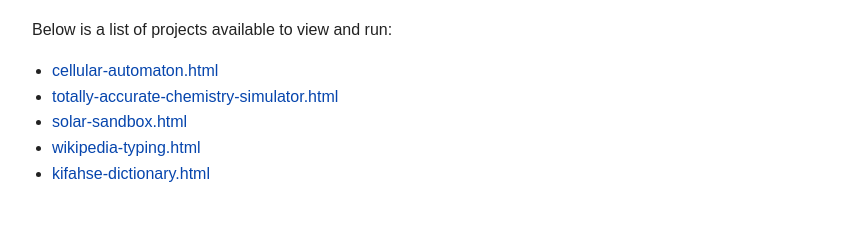
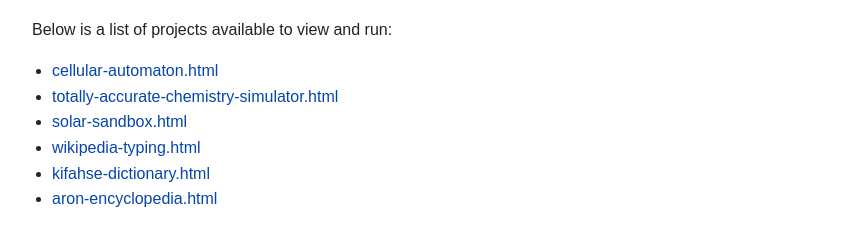
Before and after one commit to Purplegon2/Purplegon-s-Library, a plain HTML site: page index.html in a window 1280 px wide. Shown: the part 105-350 px from the top of the page, without its empty margins (208-1071 px from the left). Drawn offline with Linux system fonts and the light colour scheme.

Commit message:
Update index.html

```diff
--- a/index.html
+++ b/index.html
@@ -41,6 +41,7 @@
         <li><a href="library/solar-sandbox.html">solar-sandbox.html</a></li>
         <li><a href="library/typing.html">wikipedia-typing.html</a></li>
         <li><a href="library/kifahse-word-generator.html">kifahse-dictionary.html</a></li>
+        <li><a href="https://purplegon2.github.io/Aron-Encyclopedia/#/home">aron-encyclopedia.html</a></li>
     </ul>
 
 </body>
```
